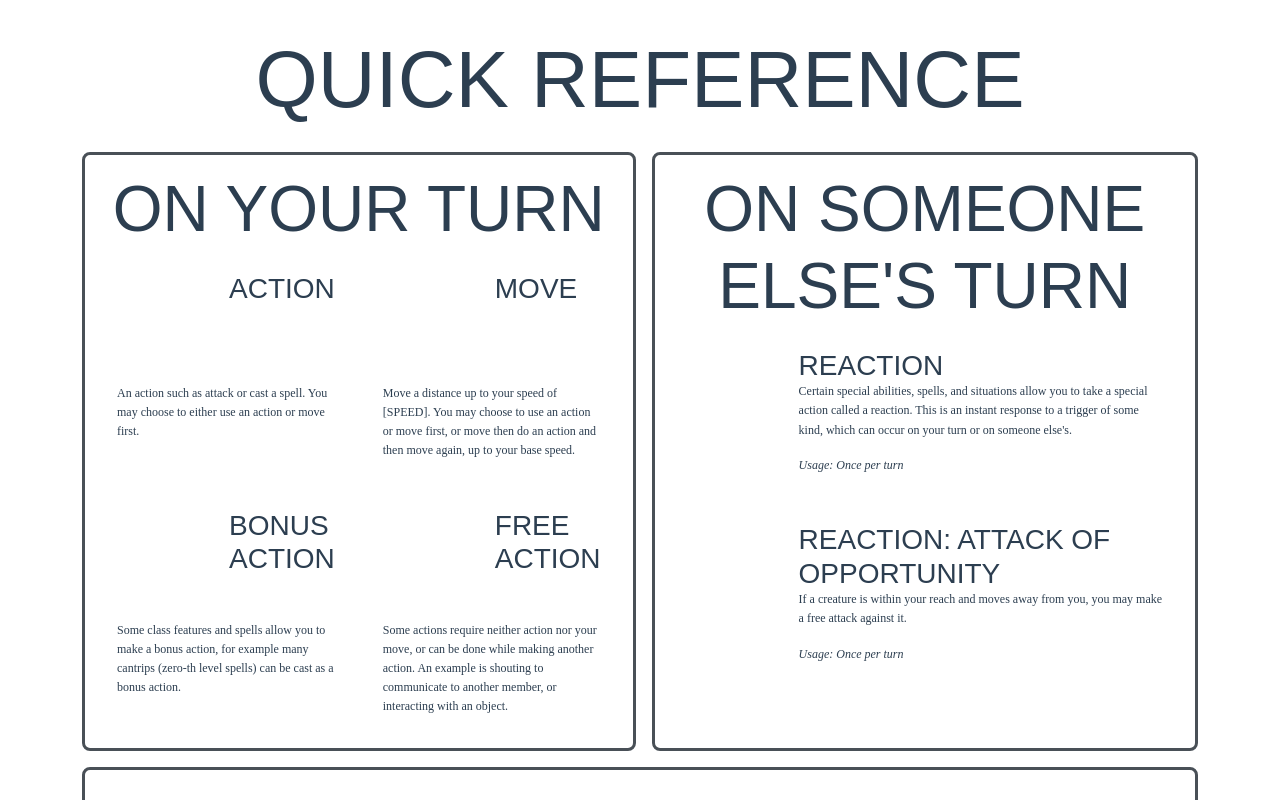
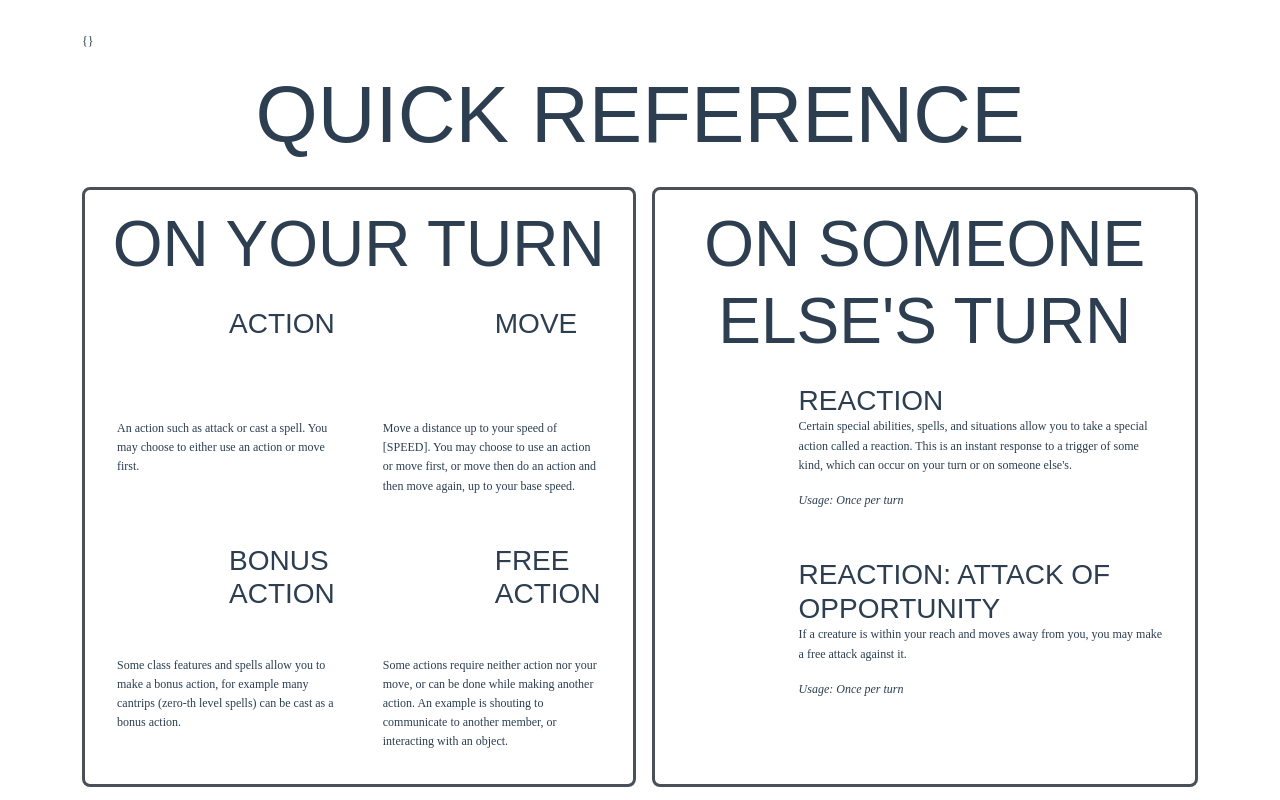
Before and after one commit to sonmica/mary-cardmaker, a Vue app: page / in a window 1280 px wide. Shown: the top 800 px of the page. Built offline with nearby package versions, Linux system fonts and the light colour scheme; a web font is replaced by a local one.

Commit message:
Adds some pretty scuffed routing

```diff
--- a/package.json
+++ b/package.json
@@ -14,7 +14,8 @@
   },
   "dependencies": {
     "bootstrap": "^5.3.2",
-    "vue": "^3.3.4"
+    "vue": "^3.3.4",
+    "vue-router": "^4.2.5"
   },
   "devDependencies": {
     "@rushstack/eslint-patch": "^1.3.3",
--- a/src/components/MainContainer.vue
+++ b/src/components/MainContainer.vue
@@ -12,6 +12,7 @@
 
 <template>
   <div class="d-flex flex-column gap-3">
+    <div>{{ $route.params }}</div>
     <div class="text-center">
       <h1 class="text-uppercase">Quick Reference</h1>
     </div>
--- a/src/main.ts
+++ b/src/main.ts
@@ -4,5 +4,37 @@ import './assets/main.css';
 
 import { createApp } from 'vue';
 import App from './App.vue';
+import { createRouter,createWebHistory} from 'vue-router';
 
-createApp(App).use(bootstrap).mount('#app');
+// 1. Define route components.
+// These can be imported from other files
+//const Home = { template: '<div>Home</div>' }
+//const About = { template: '<div>About</div>' }
+
+// 2. Define some routes
+// Each route should map to a component.
+// We'll talk about nested routes later.
+const routes = [
+  { path: '/', component: App },
+  { path: '/:playerName', component: App, props: true }
+  //{ path: '/about', component: About },
+];
+
+// 3. Create the router instance and pass the `routes` option
+// You can pass in additional options here, but let's
+// keep it simple for now.
+const router = createRouter({
+  // 4. Provide the history implementation to use. We are using the hash history for simplicity here.
+  history: createWebHistory(),
+  routes, // short for `routes: routes`
+});
+
+// 5. Create and mount the root instance.
+const app = createApp(App);
+// Make sure to _use_ the router instance to make the
+// whole app router-aware.
+app.use(router);
+app.use(bootstrap);
+app.mount('#app');
+
+// Now the app has started!
```
Also changed, not shown: 1 other file (tests, documents, lock files or other folders).
